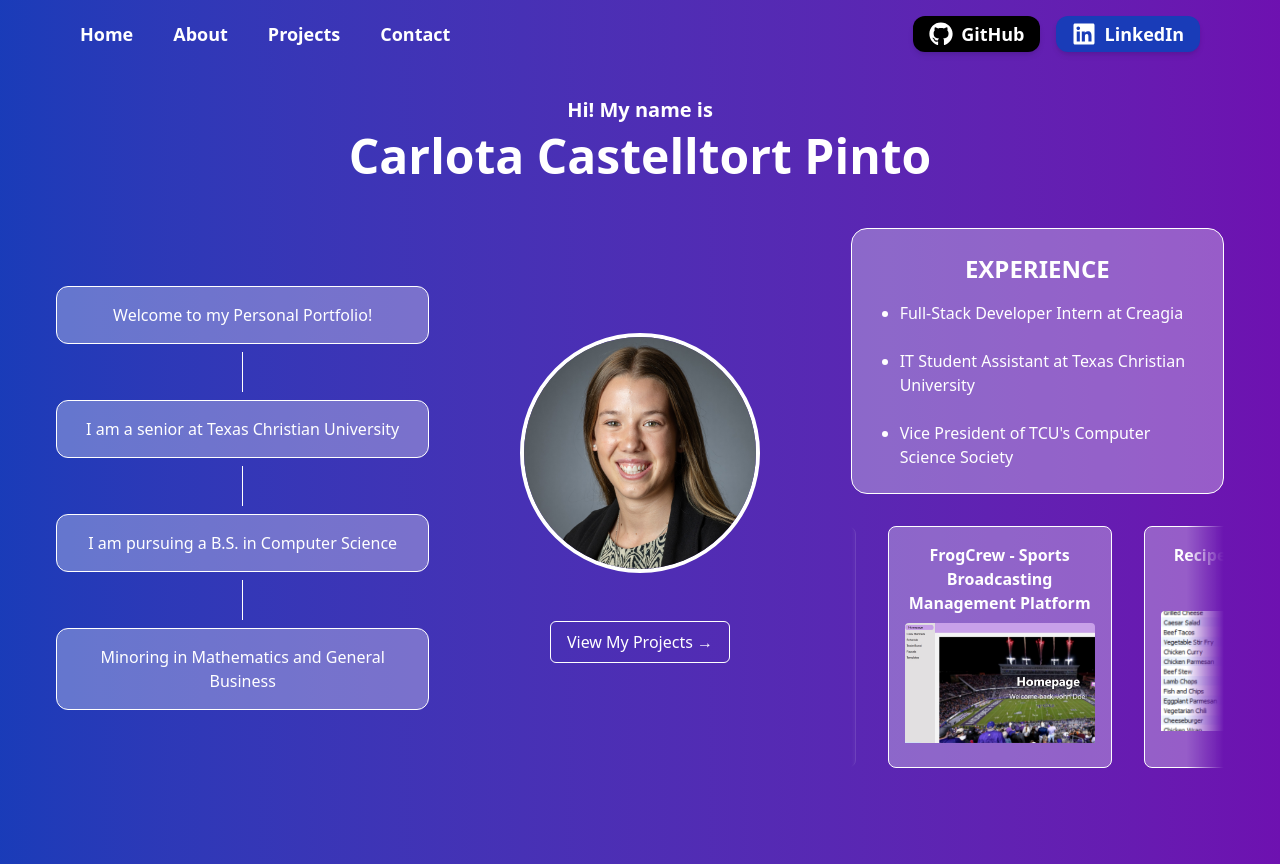
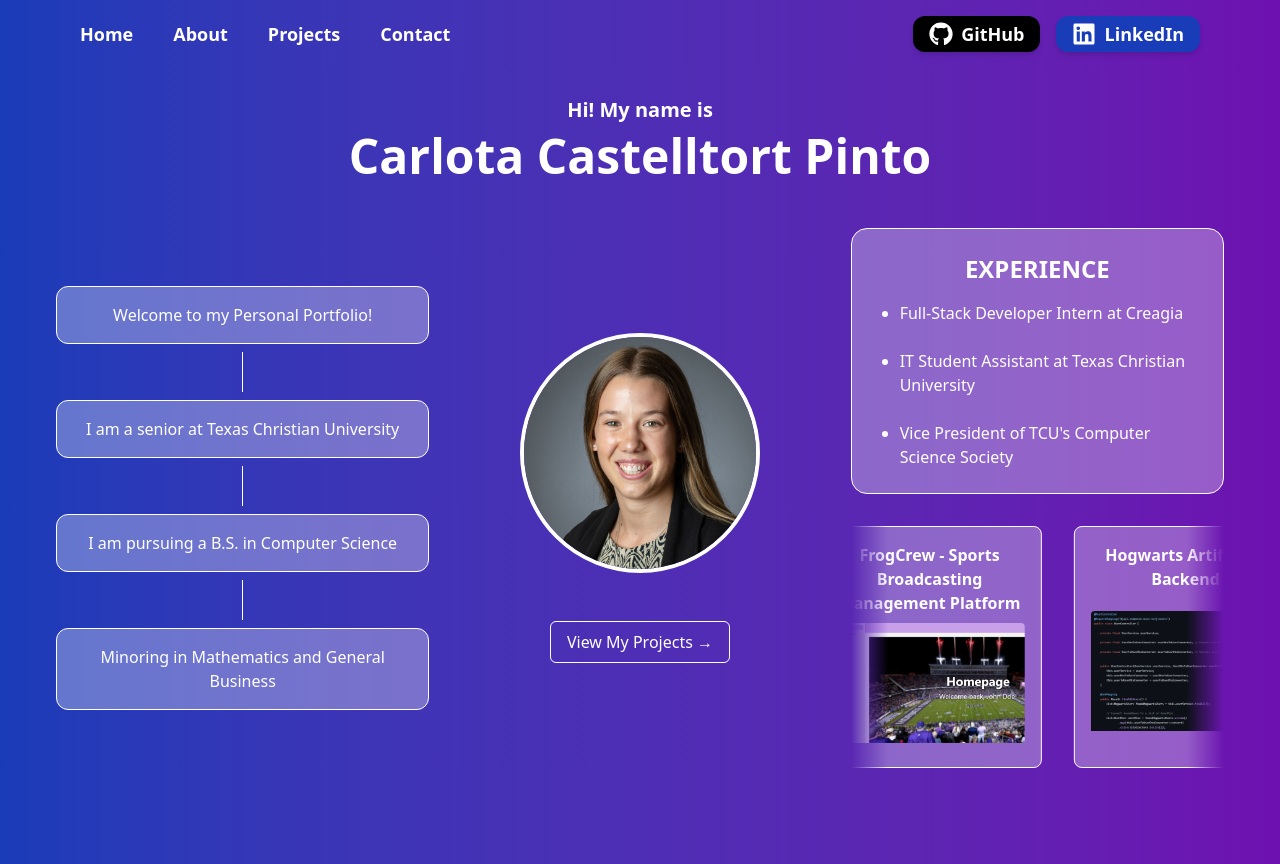
Before and after one commit to CCastelltort/personal-portfolio, a Next.js app: page / in a window 1280 px wide. Built offline with nearby package versions, Linux system fonts and the light colour scheme; grey boxes are pictures that could not be loaded.

Commit message:
Add project

```diff
--- a/data/projects.ts
+++ b/data/projects.ts
@@ -43,14 +43,15 @@ const projects: Project[] = [
     inProgress: true,
   },
   {
-    title: "Recipe Management System",
+    title: "Hogwarts Artifacts - Backend",
     description: [
-      "Designed and populated a relational database using MySQL Workbench by creating an ER diagram, forward-engineering it into a normalized schema, and populating 9 tables with 500+ data entries",
-      "Built a Python-based Command-Line Interface (CLI) integrating 8 optimized SQL queries for efficient data retrieval and modification, with cascading updates and deletes to maintain relational integrity",
+      "Developed a Spring Boot backend featuring RESTful APIs with clear, well-structured endpoints to efficiently manage wizards and artifacts through full CRUD operations, incorporating user authentication and role-based access using Spring Security with JWT",
+      "Applied Test-Driven Development (TDD) following the Red, Green, Refactor cycle to build reliable, well-tested features. Utilized Spring MVC, Spring Data JPA, and IoC with dependency injection to create a clean, modular, and maintainable codebase",
+      "Containerized by building a Docker image, and implemented CI/CD pipelines using GitHub Actions. Deployed to Azure App Service with staging environments, securely connecting to a MySQL database via Azure Key Vault"
     ],
-    image: "/recipeManagement.png",
-    tag: ["SQL", "MySQL", "Python"],
-    github: "https://github.com/CCastelltort/recipe-management-system",
+    image: "/hogwartsBackend.png",
+    tag: ["Spring Boot", "CRUD", "TDD", "CI/CD", "Docker", "Azure", "Spring Security"],
+    github: "https://github.com/CCastelltort/hogwarts-artifacts-online"
   },
   {
     title: "Personal Portfolio",
@@ -74,6 +75,16 @@ const projects: Project[] = [
     github: "https://github.com/CCastelltort/hogwarts-shopping-cart-vue-components",
   },
   {
+    title: "Recipe Management System",
+    description: [
+      "Designed and populated a relational database using MySQL Workbench by creating an ER diagram, forward-engineering it into a normalized schema, and populating 9 tables with 500+ data entries",
+      "Built a Python-based Command-Line Interface (CLI) integrating 8 optimized SQL queries for efficient data retrieval and modification, with cascading updates and deletes to maintain relational integrity",
+    ],
+    image: "/recipeManagement.png",
+    tag: ["SQL", "MySQL", "Python"],
+    github: "https://github.com/CCastelltort/recipe-management-system",
+  },
+  {
     title: "Project 3",
     description: [
       "Description 1",
```
Also changed, not shown: public/hogwartsBackend.png (added).
